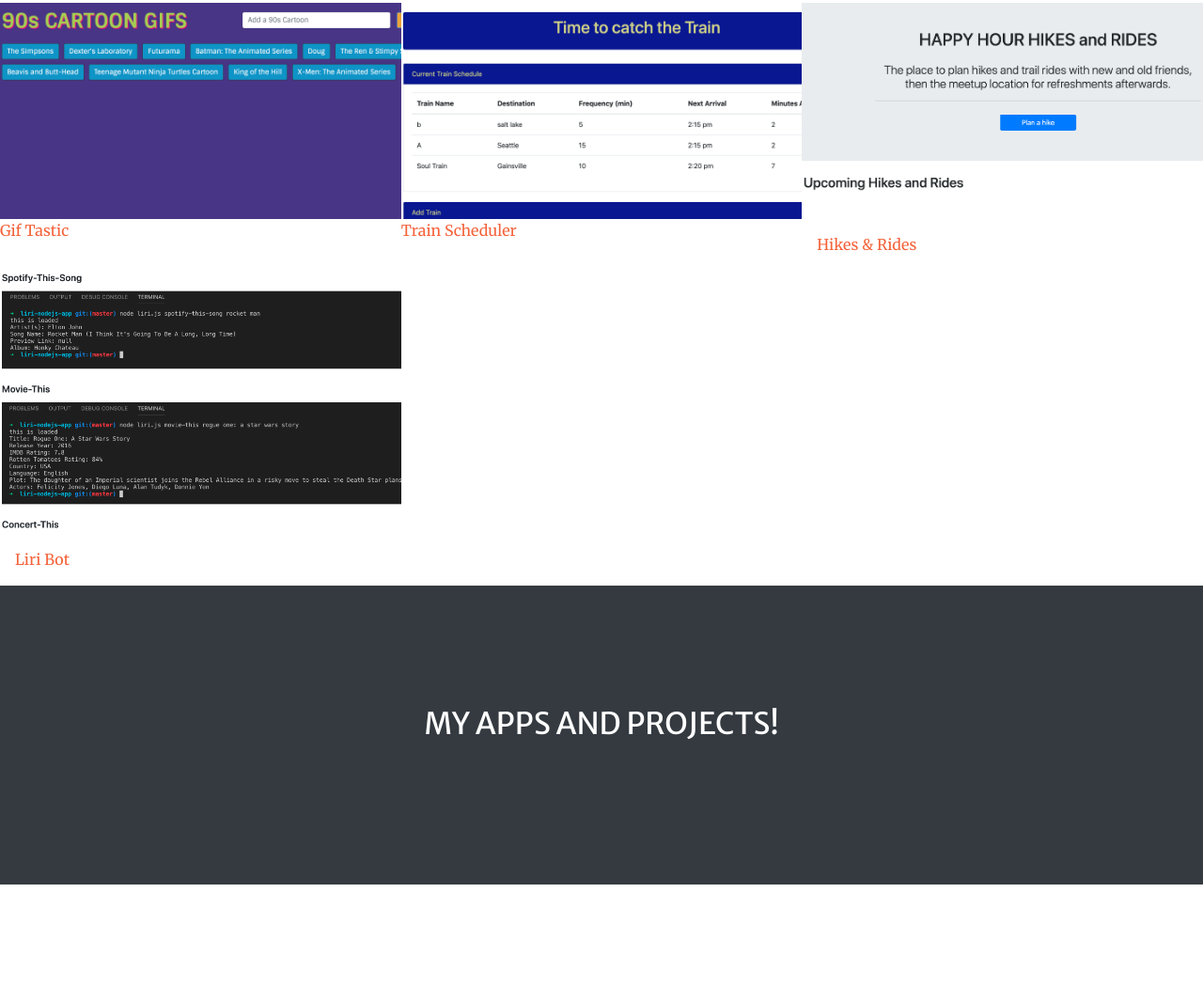
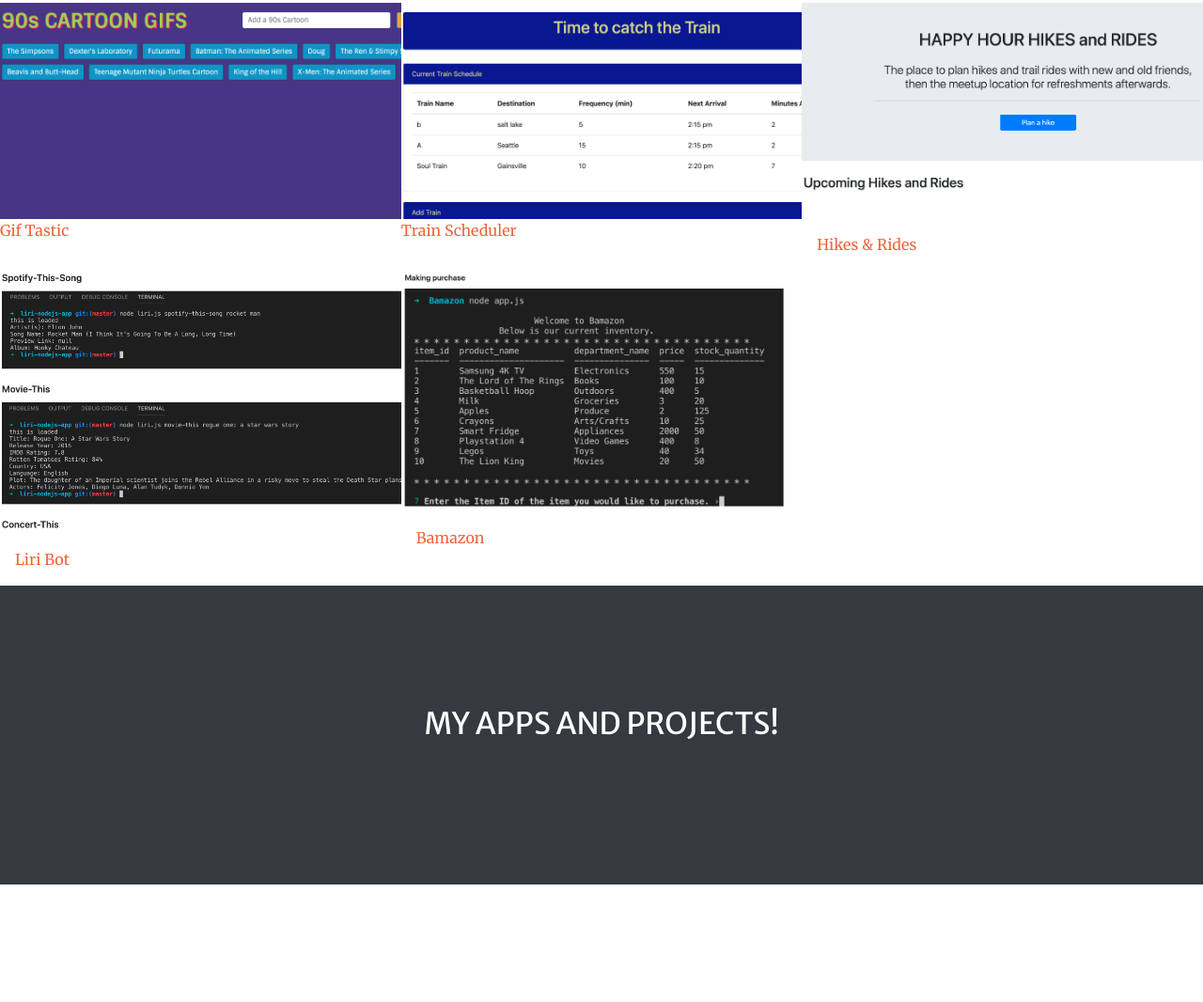
Before and after one commit to nelsontknight/Updated-Portfolio, a website with bundled scripts: page index.html in a window 1280 px wide. Shown: the part 2365-3431 px from the top of the page at 94% size. Built offline with nearby package versions, Linux system fonts and the light colour scheme.

Commit message:
added bamazon to portfolio

```diff
--- a/index.html
+++ b/index.html
@@ -186,6 +186,16 @@
             </div>
           </a>
         </div>
+        <div class="col-lg-4 col-sm-6">
+          <a class="portfolio-box" href="https://nelsontknight.github.io/Bamazon/">
+            <img class="img-fluid" src="img/portfolio/bamazon.png" alt="">
+            <div class="portfolio-box-caption p-3">
+              <div class="project-name">
+                Bamazon
+              </div>
+            </div>
+          </a>
+        </div>
       </div>
     </div>
   </section>
```
Also changed, not shown: img/portfolio/bamazon.png (added), 3 other files.
